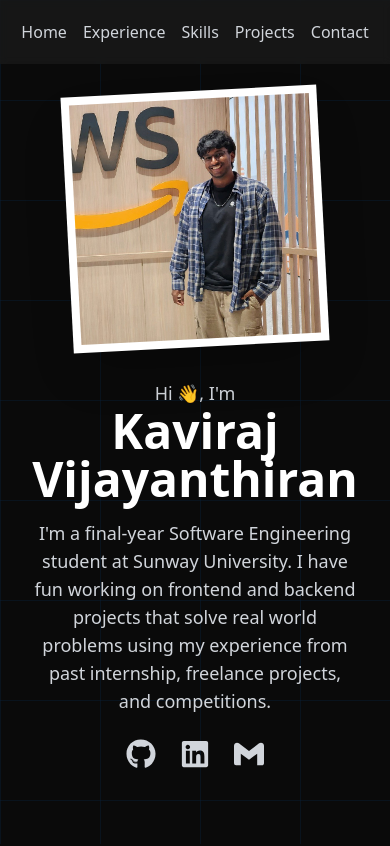
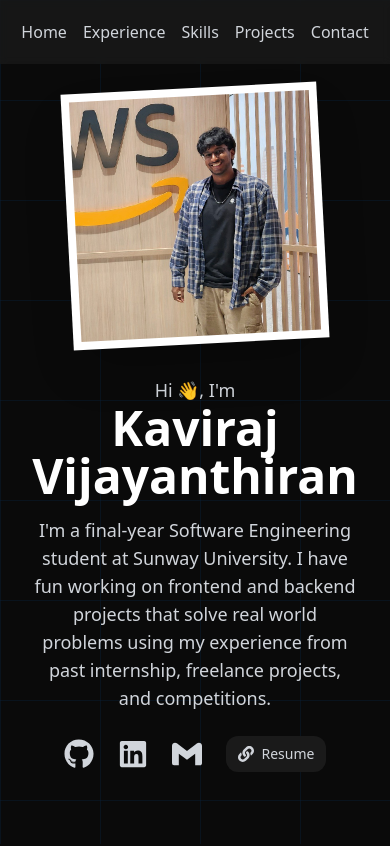
Before and after one commit to KaviV23/kaviv23.github.io, a React (Vite) app: page / in a window 390 px wide. Shown: the top 846 px of the page. Built offline with nearby package versions, Linux system fonts and the light colour scheme.

Commit message:
Add resume

```diff
--- a/src/components/Hero.tsx
+++ b/src/components/Hero.tsx
@@ -1,27 +1,67 @@
-import { FaGithub, FaLinkedin } from 'react-icons/fa';
+import { FaGithub, FaLink, FaLinkedin } from 'react-icons/fa';
 import { SiGmail } from 'react-icons/si';
+import { Button } from "@/components/ui/button"
 const myImage = '/my-picture.jpg';
 
 export function Hero() {
   return (
-    <section id="home" className="flex flex-col md:flex-row items-center justify-center min-h-screen">
+    <section
+      id="home"
+      className="flex flex-col md:flex-row items-center justify-center min-h-screen"
+    >
       <div className="md:w-1/3 flex justify-center pt-12 md:p-8">
         <div className="relative w-64 h-64 md:ml-auto">
           <div className="absolute inset-0 bg-white p-2 transform -rotate-3 shadow-2xl rounded-md">
-            <img src={myImage} alt="Kaviraj Vijayanthiran" className="w-full h-full object-cover" />
+            <img
+              src={myImage}
+              alt="Kaviraj Vijayanthiran"
+              className="w-full h-full object-cover"
+            />
           </div>
         </div>
       </div>
       <div className="md:w-2/3 text-center md:text-left p-8">
         <h2 className="text-lg md:text-2xl -bold text-gray-300">Hi 👋, I'm</h2>
-        <h1 className="text-5xl md:text-7xl font-bold text-white">Kaviraj Vijayanthiran</h1>
+        <h1 className="text-5xl md:text-7xl font-bold text-white">
+          Kaviraj Vijayanthiran
+        </h1>
         <p className="mt-4 text-lg text-gray-300 max-w-xl">
-          I'm a final-year Software Engineering student at Sunway University.<br className='hidden sm:block'/> I have fun working on frontend and backend projects that solve real world problems using my experience from past internship, freelance projects, and competitions.
+          I'm a final-year Software Engineering student at Sunway University.
+          <br className="hidden sm:block" /> I have fun working on frontend and
+          backend projects that solve real world problems using my experience
+          from past internship, freelance projects, and competitions.
         </p>
-        <div className="mt-6 flex justify-center md:justify-start space-x-6">
-          <a href="https://github.com/KaviV23" target="_blank" className="text-gray-300 hover:text-accent-blue"><FaGithub size={30} /></a>
-          <a href="https://linkedin.com/in/023kavi" target="_blank" className="text-gray-300 hover:text-accent-blue"><FaLinkedin size={30} /></a>
-          <a href="mailto:023kavi@gmail.com" target="_blank" className="text-gray-300 hover:text-accent-blue"><SiGmail size={30} /></a>
+        <div className="mt-6 flex justify-center items-center md:justify-start space-x-6">
+          <a
+            href="https://github.com/KaviV23"
+            target="_blank"
+            className="text-gray-300 hover:text-accent-blue"
+          >
+            <FaGithub size={30} />
+          </a>
+          <a
+            href="https://linkedin.com/in/023kavi"
+            target="_blank"
+            className="text-gray-300 hover:text-accent-blue"
+          >
+            <FaLinkedin size={30} />
+          </a>
+          <a
+            href="mailto:023kavi@gmail.com"
+            target="_blank"
+            className="text-gray-300 hover:text-accent-blue"
+          >
+            <SiGmail size={30} />
+          </a>
+          <a href="/resume.pdf" target="_blank">
+            <Button
+              size="sm"
+              className="bg-secondary-dark hover:bg-accent-blue text-gray-300 rounded-xl"
+            >
+              <FaLink size={16} />
+              Resume
+            </Button>
+          </a>
         </div>
       </div>
     </section>
```
Also changed, not shown: 1 other file (tests, documents, lock files or other folders).
